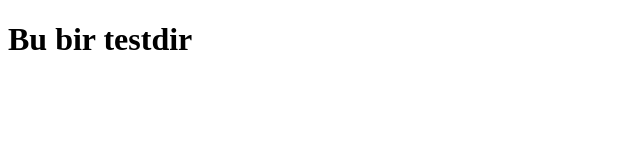
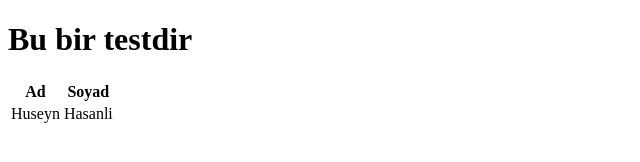
Before and after one commit to hhcodecademy/testProject514v2, a plain HTML site: page index.html in a window 1280 px wide. Shown: the whole page, without its empty margins (0-640 px from the left). Drawn offline with Linux system fonts and the light colour scheme.

Commit message:
changed index file

```diff
--- a/index.html
+++ b/index.html
@@ -8,5 +8,15 @@
 </head>
 <body>
     <h1>Bu bir testdir </h1>
+    <table>
+      <tr>
+         <th>Ad</th>
+         <th>Soyad</th>
+      </tr>
+        <tr>
+            <td>Huseyn</td>
+            <td>Hasanli</td>
+        </tr>
+    </table>
 </body>
 </html>
```
